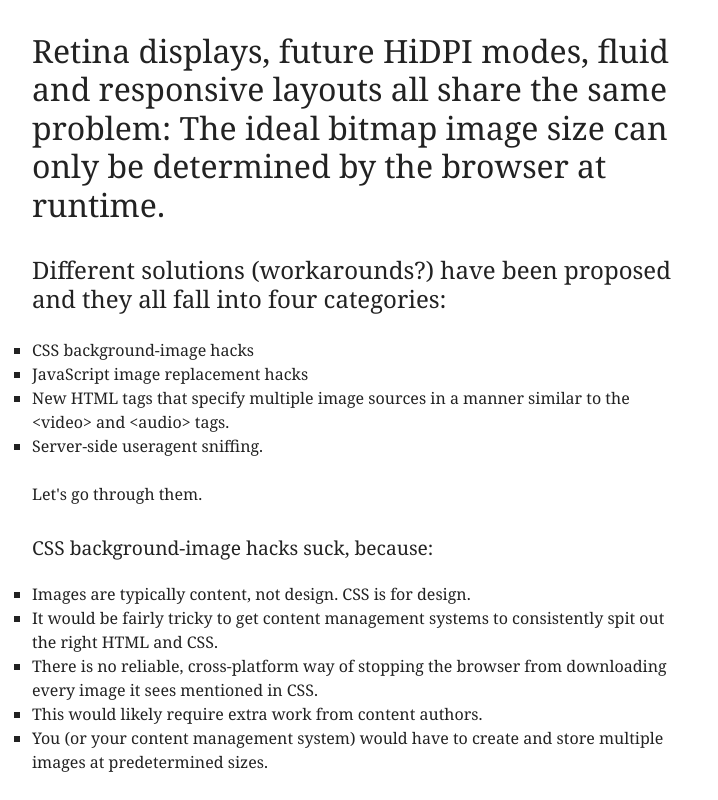
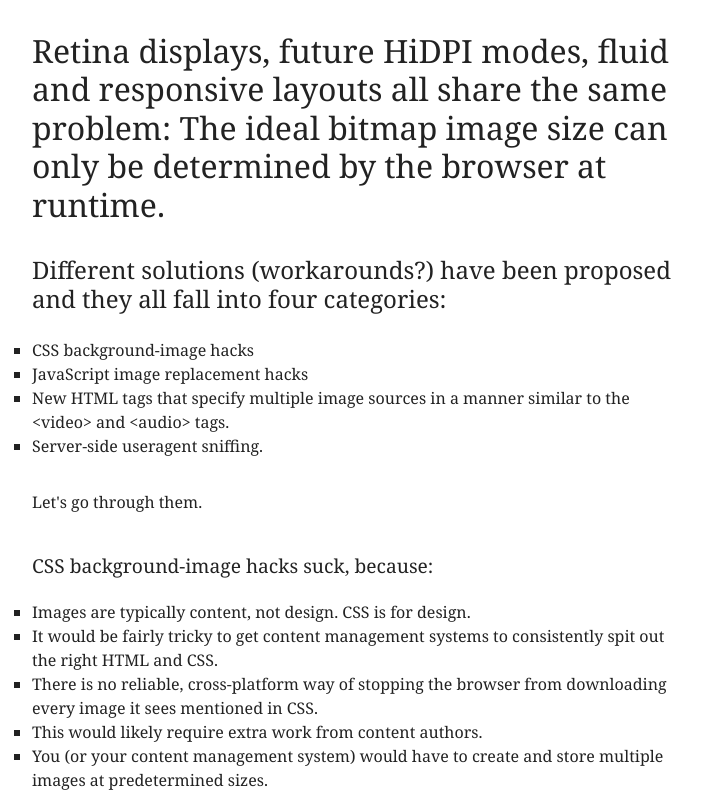
Before and after one commit to lerouxb/lerouxb.github.com, a plain HTML site: page 2012/responsive-images/index.html in a window 1280 px wide. Shown: the top 800 px of the page, without its empty margins (0-718 px from the left). Drawn offline with Linux system fonts and the light colour scheme.

Commit message:
More spacing.

```diff
--- a/2012/responsive-images/index.html
+++ b/2012/responsive-images/index.html
@@ -52,7 +52,7 @@ list-style-type: square;
 }
 
 ul + *, p + h3 {
-margin-top: 1.5em;
+margin-top: 2em;
 }
 
 em {
```
